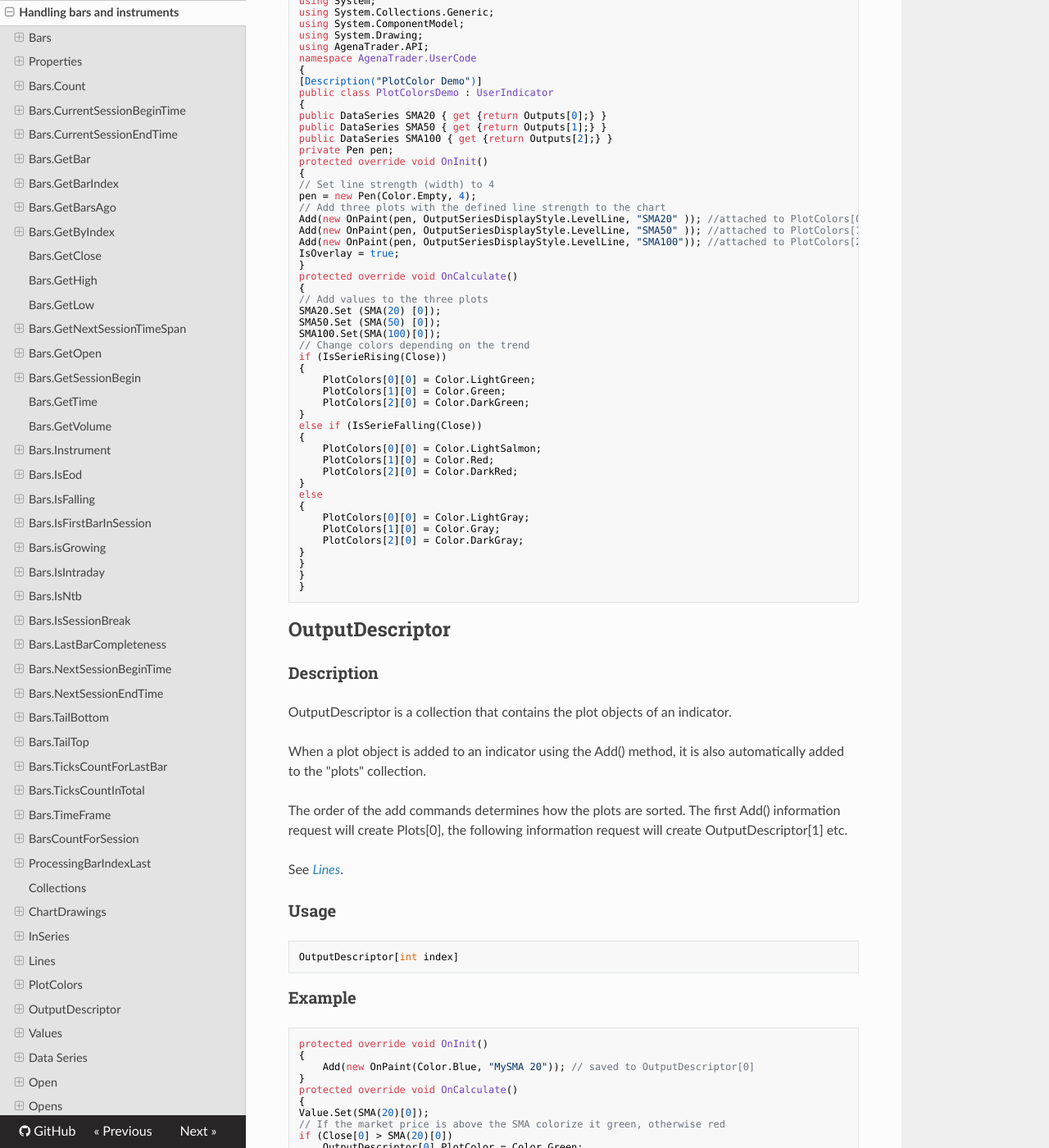
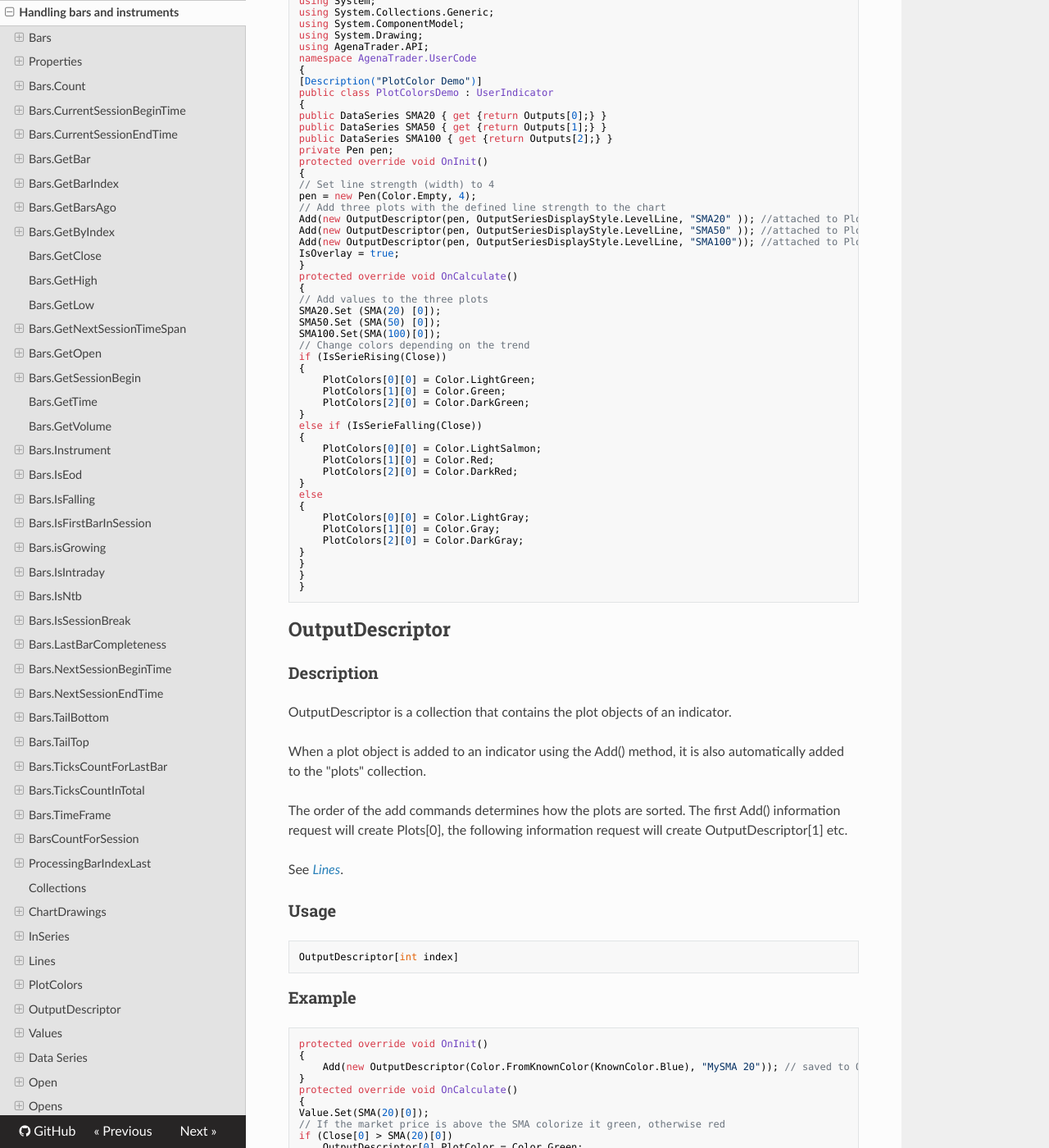
Before and after one commit to AgenaTrader/AgenaScript-documentation, an MkDocs documentation site: the page built from sources/handling_bars_and_instruments.md, in a window 1280 px wide and 1400 px high, scrolled down 31960 px. Shown: the whole window at 82% size. Built offline with MkDocs 1.6.1, drawn with Linux system fonts in a browser that asks for light colours; nearby versions of some CDN libraries; old or Windows-style settings are respelled for this version of MkDocs.

Commit message:
Update handling_bars_and_instruments.md

````diff
--- a/sources/handling_bars_and_instruments.md
+++ b/sources/handling_bars_and_instruments.md
@@ -1001,9 +1001,9 @@ protected override void OnInit()
 // Set line strength (width) to 4
 pen = new Pen(Color.Empty, 4);
 // Add three plots with the defined line strength to the chart
-Add(new OnPaint(pen, OutputSeriesDisplayStyle.LevelLine, "SMA20" )); //attached to PlotColors[0]
-Add(new OnPaint(pen, OutputSeriesDisplayStyle.LevelLine, "SMA50" )); //attached to PlotColors[1]
-Add(new OnPaint(pen, OutputSeriesDisplayStyle.LevelLine, "SMA100")); //attached to PlotColors[2]
+Add(new OutputDescriptor(pen, OutputSeriesDisplayStyle.LevelLine, "SMA20" )); //attached to PlotColors[0]
+Add(new OutputDescriptor(pen, OutputSeriesDisplayStyle.LevelLine, "SMA50" )); //attached to PlotColors[1]
+Add(new OutputDescriptor(pen, OutputSeriesDisplayStyle.LevelLine, "SMA100")); //attached to PlotColors[2]
 IsOverlay = true;
 }
 protected override void OnCalculate()
@@ -1055,7 +1055,7 @@ OutputDescriptor[int index]
 ```cs
 protected override void OnInit()
 {
-	Add(new OnPaint(Color.Blue, "MySMA 20")); // saved to OutputDescriptor[0]
+	Add(new OutputDescriptor(Color.FromKnownColor(KnownColor.Blue), "MySMA 20")); // saved to OutputDescriptor[0]
 }
 protected override void OnCalculate()
 {
````
